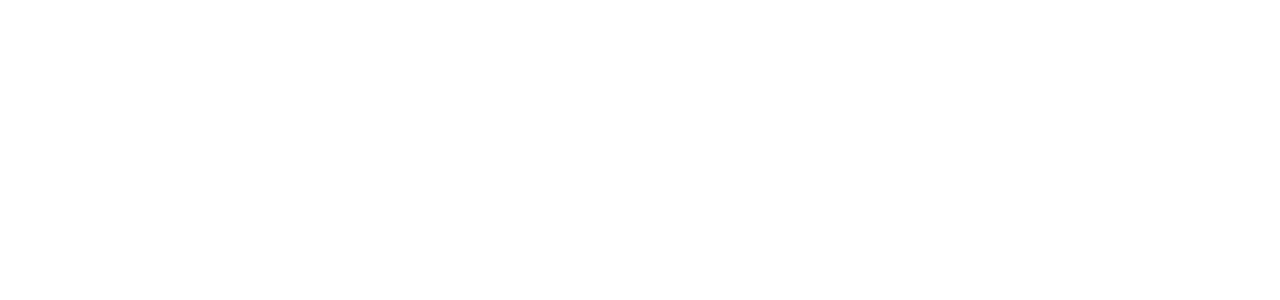
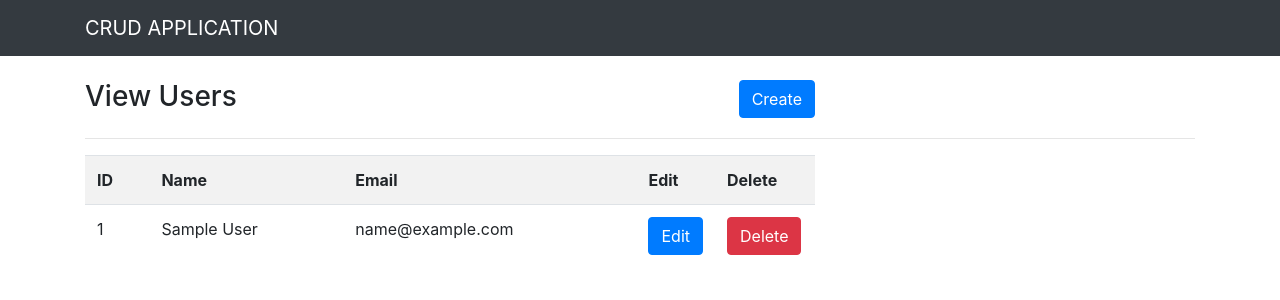
Before and after one commit to RafaellaCristinaCSS/Codeigniter_Crud, a CodeIgniter app: page /codeigniter-crud/index.php/user/index in a window 1280 px wide. Before the commit the part shown is empty. Shown: the top 300 px of the page. Run offline with CodeIgniter, Linux system fonts and the light colour scheme; tables that the repository leaves empty hold one stand-in row (values such as "Sample post").

Commit message:
evolving the view

```diff
--- a/application/views/list.php
+++ b/application/views/list.php
@@ -0,0 +1,72 @@
+<!DOCTYPE html>
+<html lang="en">
+
+<head>
+    <meta charset="UTF-8">
+    <meta http-equiv="X-UA-Compatible" content="IE=edge">
+    <meta name="viewport" content="width=device-width, initial-scale=1.0">
+    <title>Crud Application - View Users</title>
+    <link rel="stylesheet" type="text/css" href="<?= base_url() . 'assets/css/bootstrap.min.css' ?>"> <!-- Adding bootstrap css -->
+</head>
+
+<body>
+    <div class="navbar navbar-dark bg-dark">
+        <div class="container">
+            <a href="#" class="navbar-brand">CRUD APPLICATION</a>
+        </div>
+    </div>
+    <br>
+    <div class="container">
+        <div class="row">
+            <div class="container">
+                <div class="row">
+                    <div class="col-8">
+                        <div class="row ">
+                            <div class="col-md-6">
+                                <h3>View Users</h3>
+                            </div>
+                            <div class="col-md-6 text-right">
+                                <a href="<?= base_url() . 'index.php/user/create' ?>" class="btn btn-primary">Create</a>
+                            </div>
+                        </div>
+                    </div>
+
+                </div>
+                <hr>
+                <div class="row">
+                    <div class="col-md-8">
+                        <table class="table table-striped">
+                            <tr>
+                                <th>ID</th>
+                                <th>Name</th>
+                                <th>Email</th>
+                                <th width="60">Edit</th>
+                                <th width="100">Delete</th>
+                            </tr>
+                            <?php if (!empty($users)) {
+                                foreach ($users as $user) { ?>
+                                    <tr>
+                                        <td><?= $user['use_id'] ?></td>
+                                        <td><?= $user['use_name'] ?></td>
+                                        <td><?= $user['use_email'] ?></td>
+                                        <td><a href="<?= base_url() . 'index.php/user/edit/' . $user['use_id'] ?>" class="btn btn-primary">Edit</a></td>
+                                        <td><a href="<?= base_url() . 'index.php/user/delete/' . $user['use_id'] ?>" class="btn btn-danger">Delete</a></td>
+                                    </tr>
+                                <?php
+                                }
+                            } else { ?>
+                                <tr>
+                                    <td colspan="5">Records not found</td>
+                                </tr>
+                            <?php
+                            } ?>
+                        </table>
+                    </div>
+                </div>
+
+            </div>
+        </div>
+    </div>
+</body>
+
+</html>
```
Also changed, not shown: application/views/create.php (+7 -2 lines).
